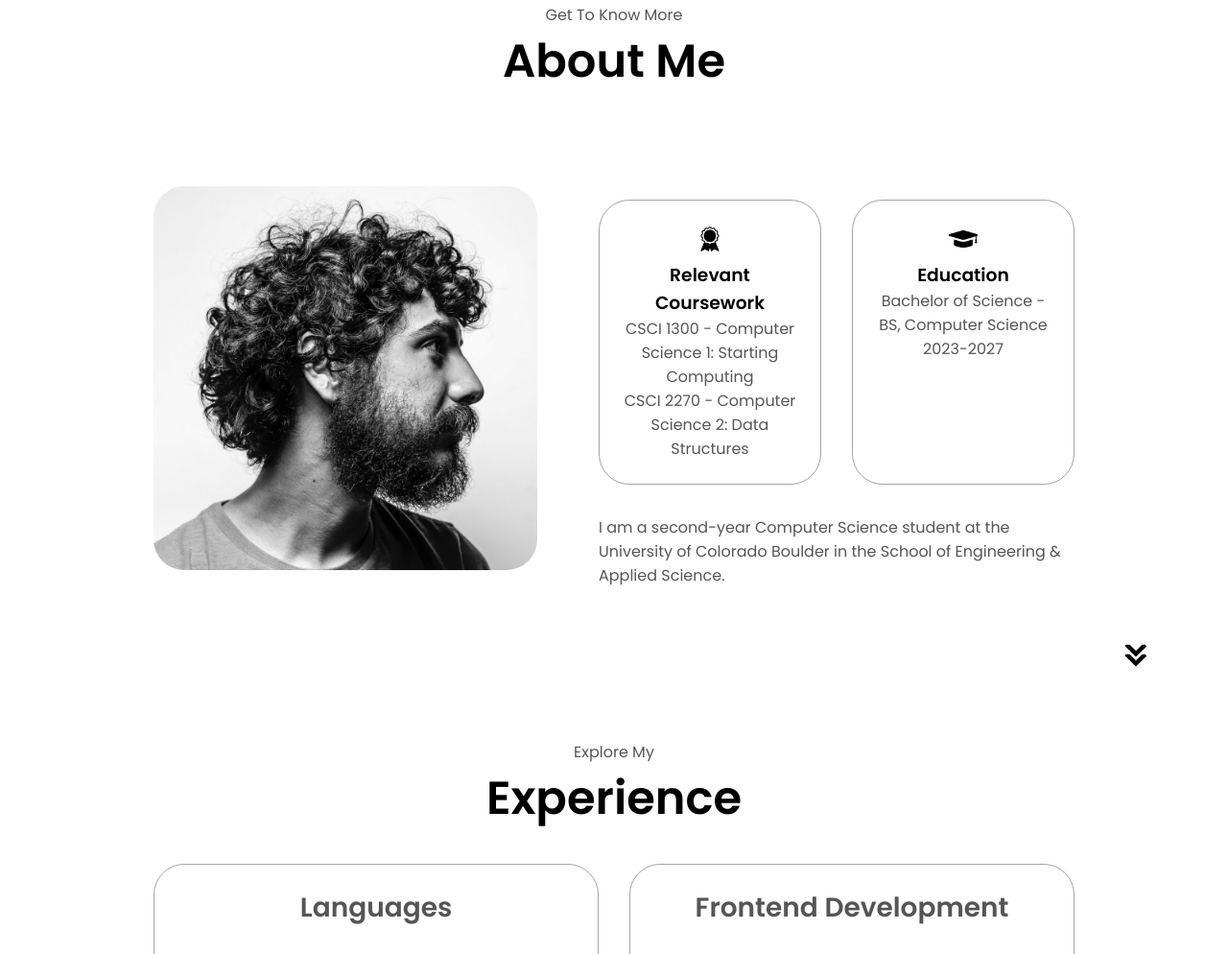
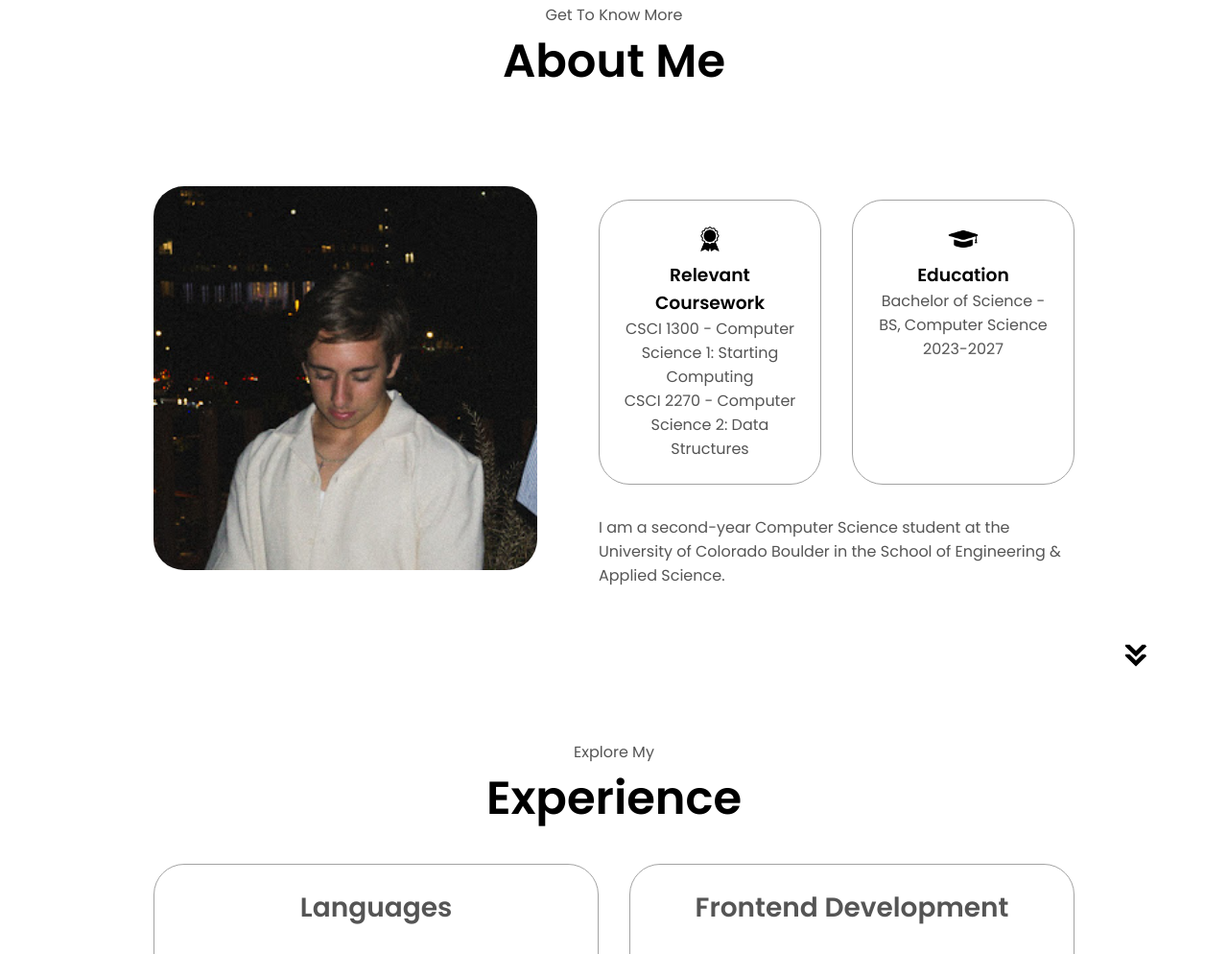
Before and after one commit to connergroth/portfolio-website, a plain HTML site: page index.html in a window 1280 px wide. Shown: the part 925-1919 px from the top of the page at 96% size. Drawn offline with Linux system fonts and the light colour scheme.

Commit message:
Finished Portfolio Website

```diff
--- a/index.html
+++ b/index.html
@@ -74,7 +74,7 @@
         <div class="section-container">
             <div class="section__pic-container">
                 <img
-                    src="./assets/about-pic.png"
+                    src="./assets/unnamed.jpg"
                     alt="Profile picture"
                     class = "about-pic"
                 >
```
Also changed, not shown: assets/unnamed.jpg (added).
